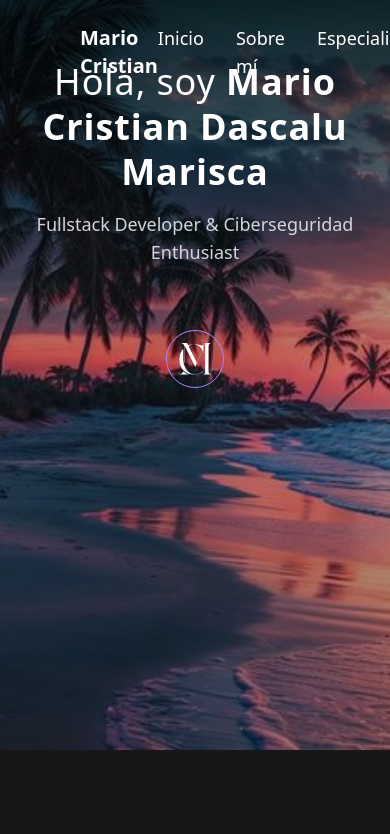
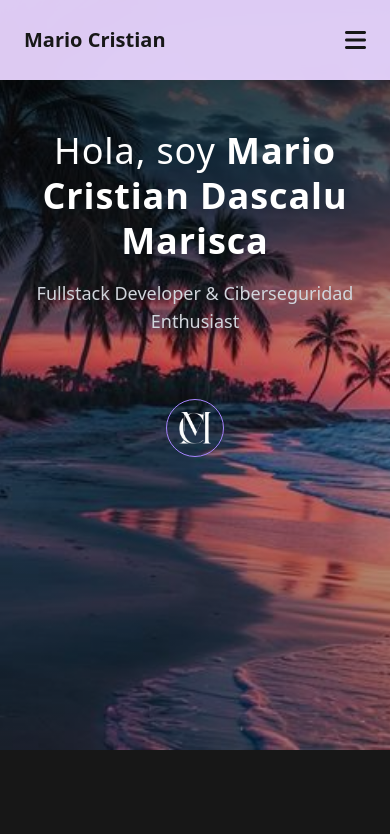
Before and after one commit to MC-19/Front-PortFolio, a Vue app: page / in a window 390 px wide. Shown: the top 834 px of the page. Built offline with nearby package versions, Linux system fonts and the light colour scheme.

Commit message:
Mejoras en el front para la parte de movil

```diff
--- a/src/components/Navbar.vue
+++ b/src/components/Navbar.vue
@@ -6,18 +6,34 @@
       opacity > 0 ? 'shadow-md' : ''
     ]"
   >
-
-    <div class="w-full px-20 pt-6 pb-6 flex justify-between items-center">
+    <div class="w-full px-6 md:px-20 pt-6 pb-6 flex justify-between items-center">
       <h1 :class="textColor" class="text-xl font-bold transition-colors duration-300">
         Mario Cristian
       </h1>
 
-      <ul class="flex space-x-8">
-        <li><a href="#inicio" :class="linkClass">Inicio</a></li>
-        <li><a href="#sobre-mi" :class="linkClass">Sobre mí</a></li>
-        <li><a href="#que-hago" :class="linkClass">Especialidad</a></li>
-        <li><a href="#skills" :class="linkClass">Skills</a></li>
-        <li><a href="#contacto" :class="linkClass">Contacto</a></li>
+      <!-- Botón hamburguesa -->
+      <button
+        class="md:hidden text-2xl"
+        :class="textColor"
+        @click="menuOpen = !menuOpen"
+      >
+        <i :class="menuOpen ? 'fa-solid fa-xmark' : 'fa-solid fa-bars'"></i>
+      </button>
+
+      <!-- Menú navegación -->
+      <ul
+        :class="[
+          'transition-all duration-300 md:flex space-x-8',
+          menuOpen
+            ? 'absolute top-full left-0 w-full flex flex-col bg-violet-100/90 backdrop-blur-md px-6 py-4 md:static md:flex-row md:bg-transparent'
+            : 'hidden md:flex'
+        ]"
+      >
+        <li><a href="#inicio" :class="linkClass" @click="menuOpen = false">Inicio</a></li>
+        <li><a href="#sobre-mi" :class="linkClass" @click="menuOpen = false">Sobre mí</a></li>
+        <li><a href="#que-hago" :class="linkClass" @click="menuOpen = false">Especialidad</a></li>
+        <li><a href="#skills" :class="linkClass" @click="menuOpen = false">Skills</a></li>
+        <li><a href="#contacto" :class="linkClass" @click="menuOpen = false">Contacto</a></li>
       </ul>
     </div>
   </nav>
@@ -27,33 +43,54 @@
 import { ref, onMounted, onUnmounted, computed } from 'vue'
 
 const scrollY = ref(0)
+const menuOpen = ref(false)
+const isMobile = ref(window.innerWidth < 768)
 
 const handleScroll = () => {
   scrollY.value = window.scrollY
+  if (scrollY.value > 0) menuOpen.value = false
+}
+
+const handleResize = () => {
+  isMobile.value = window.innerWidth < 768
 }
 
 onMounted(() => {
   window.addEventListener('scroll', handleScroll)
+  window.addEventListener('resize', handleResize)
 })
 onUnmounted(() => {
   window.removeEventListener('scroll', handleScroll)
+  window.removeEventListener('resize', handleResize)
 })
 
-// Progresión de opacidad hasta 1 al hacer scroll
 const opacity = computed(() => Math.min(scrollY.value / 200, 1))
 
-// Color final → violet-200: rgb(233, 213, 255)
-const navbarStyle = computed(() => ({
+const navbarStyle = computed(() => {
+  if (isMobile.value) {
+    return {
+      background: 'rgba(233, 213, 255, 0.95)',
+      backdropFilter: 'blur(8px)'
+    }
+  }
+
+  if (opacity.value === 0) {
+    return { background: 'transparent' }
+  }
+
+  return {
     background: `linear-gradient(to bottom, rgba(233, 213, 255, ${opacity.value}), rgba(233, 213, 255, ${opacity.value}))`,
-}))
+    backdropFilter: 'blur(8px)'
+  }
+})
 
 const textColor = computed(() =>
-  opacity.value > 0.5 ? 'text-neutral-900' : 'text-white'
+  opacity.value > 0.5 || isMobile.value ? 'text-neutral-900' : 'text-white'
 )
 
 const linkClass = computed(() =>
   `text-lg transition duration-200 hover:scale-105 ${
-    opacity.value > 0.5
+    opacity.value > 0.5 || isMobile.value
       ? 'text-neutral-900 hover:text-black font-bold'
       : 'text-white hover:text-gray-300 font-normal'
   }`
--- a/src/pages/Introduction.vue
+++ b/src/pages/Introduction.vue
@@ -6,7 +6,7 @@
   >
     <div class="absolute inset-0 bg-gradient-to-b from-black/80 via-black/20 to-black/40 z-0"></div>
 
-    <div class="relative z-10 flex flex-col justify-center items-center text-white text-center px-4 pt-[15%]">
+    <div class="relative z-10 flex flex-col justify-center items-center text-white text-center px-4 pt-32 md:pt-[15%]">
       <h1 class="text-4xl md:text-6xl font-light tracking-wide leading-tight max-w-4xl">
         Hola, soy <span class="font-semibold">Mario Cristian Dascalu Marisca</span>
       </h1>
```
Lines whose indentation alone changed are shown as unchanged.
